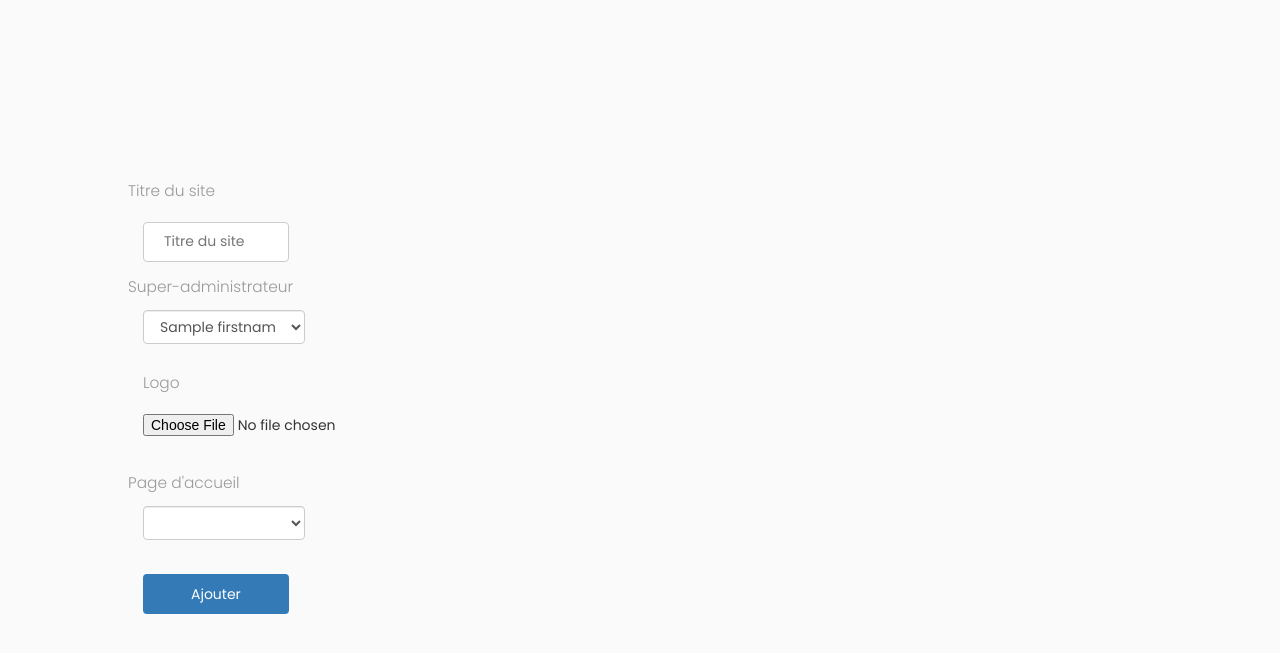
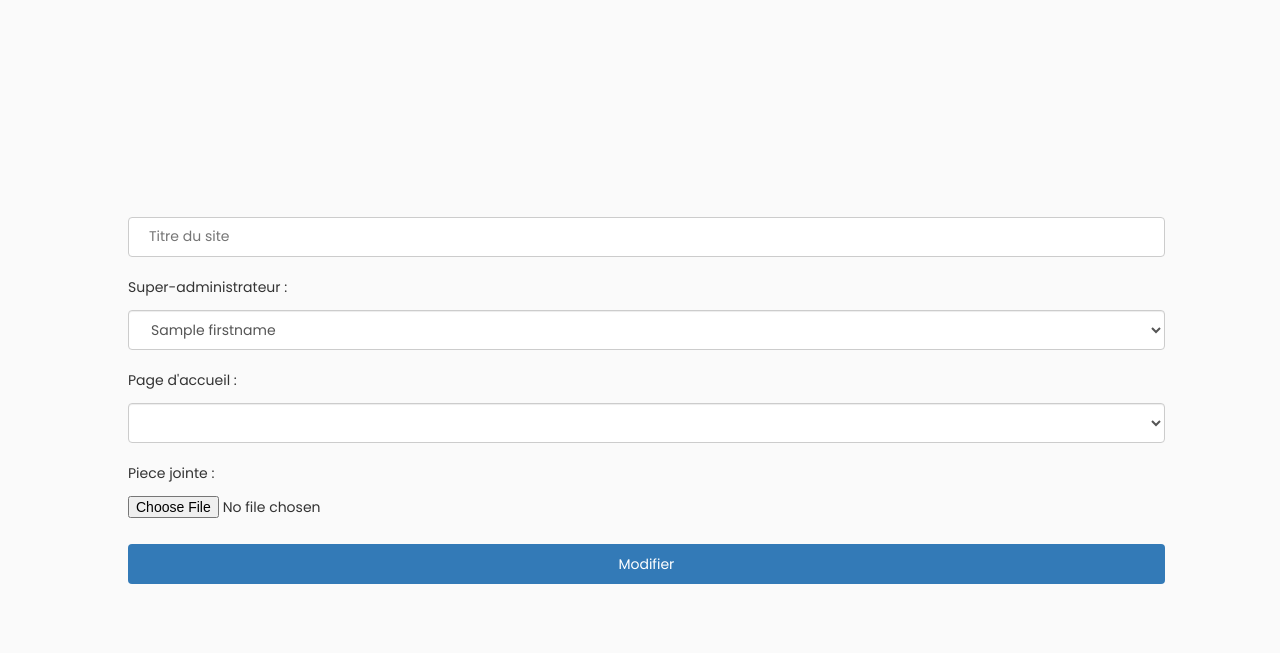
Before and after one commit to CharlesOkolms/projetCMS, a PHP site: template public/view/config.view.php in a window 1280 px wide. Shown: the top 653 px of the page. Run offline with PHP 8.4, Linux system fonts and the light colour scheme; the template is opened without the code that fills it: most values are stand-ins (such as "Sample title", 1, 10 or a date in 2020); data that the repository does not hold is empty; some libraries are stand-ins or nearby versions.

Commit message:
Modifier le CSS de la page config

```diff
--- a/public/style/css/style.css
+++ b/public/style/css/style.css
@@ -381,3 +381,79 @@ h1#page_title{
     width: 90%;
     margin-top: 8px;
 }
+
+
+
+/*  CONFIGURATION */
+#config {
+    width: 90%;
+    margin-left: auto;
+    /*margin-top: 150px;*/
+}
+
+
+
+
+#config input[type="text"] {
+    float: left;
+    height: 40px;
+
+    width: 90%;
+    margin-top: 8px;
+    padding: 12px 20px;
+    display: inline-block;
+    border: 1px solid #ccc;
+    border-radius: 4px;
+    box-sizing: border-box;
+}
+
+#config #superAdmin {
+    float: left;
+    height: 40px;
+
+    width: 90%;
+    margin-top: 8px;
+    padding: 0px 18px;
+    display: inline-block;
+    border: 1px solid #ccc;
+    border-radius: 4px;
+    box-sizing: border-box;
+}
+
+#config #pageAccueil {
+    float: left;
+    height: 40px;
+
+    width: 90%;
+    margin-top: 8px;
+    padding: 0px 18px;
+    display: inline-block;
+    border: 1px solid #ccc;
+    border-radius: 4px;
+    box-sizing: border-box;
+}
+
+#config input[type="file"] {
+    float: left;
+    height: 40px;
+
+    width: 90%;
+    margin-top: 8px;
+}
+
+
+#config input[type="submit"] {
+    float: left;
+    height: 40px;
+
+    width: 90%;
+    margin-top: 8px;
+}
+
+#div_label{
+    float: left;
+
+    width: 90%;
+    margin-top: 20px;
+    font-weight:normal;
+}
--- a/public/view/config.view.php
+++ b/public/view/config.view.php
@@ -1,15 +1,10 @@
-<div id="article_add">
+<div id="config">
     <form method="POST"  enctype="multipart/form-data">
-        <p>Titre du site</p>
-        <div class="col-lg-2">
         <input type="text" name="title" placeholder="Titre du site" />
-        </div>
-        <br/>
-        <br/>
-        <br/>
-        <p>Super-administrateur</p>
-        <div class="col-lg-2">
-            <select title="Choix du superadmin" class="form-control" id="superAdmin">
+
+
+            <label id="div_label" for="mon_id">Super-administrateur : </label>
+            <select title="Choix du superadmin" class="form-control" id="superAdmin" >
                 <?php
                 foreach ( $arrayAdmins as $unPetitAdmin )
                 {
@@ -28,21 +23,8 @@
                 }
                 ?>
             </select>
-        </div>
-        <br/>
-        <br/>
-        <br/>
-        <div class="col-lg-8">
-            <p class="pConfig2">Logo</p>
-            <input type="file" name="logo" placeholder="Piece jointe" />
-        </div>
-        <br/>
-        <br/>
-        <br/>
-        <br/>
-        <br/>
-        <p>Page d'accueil</p>
-        <div class="col-lg-2">
+
+        <label id="div_label" for="pageAccueil">Page d'accueil : </label>
         <select title="Choix de la page d'accueil" class="form-control" id="pageAccueil">
             <?php
             $liste = Page::getAll();
@@ -55,21 +37,10 @@
             }
             ?>
         </select>
-        </div>
-        <br/>
-        <br/>
-        <br/>
-        <div class="col-lg-2">
-            <input title="Save the article" type="submit" name="article_add" value="Ajouter" class="btn btn-primary navbar-btn" />
-        </div>
+
+        <label id="div_label" for="pieceJointe">Piece jointe : </label>
+        <input type="file" name="logo" placeholder="Piece jointe" id="pieceJointe"/>
+        <input title="Save the article" type="submit" name="article_add" value="Modifier" class="btn btn-primary navbar-btn" />
+
     </form>
 </div>
-
-<script>
-
-    CKEDITOR.replace('editor');
-
-    $('#editor').click(function() {
-        document.getElementById("editor").insertAdjacentHTML('beforeend', 'name="content"');
-    });
-</script>
```
Lines whose indentation alone changed are shown as unchanged.
